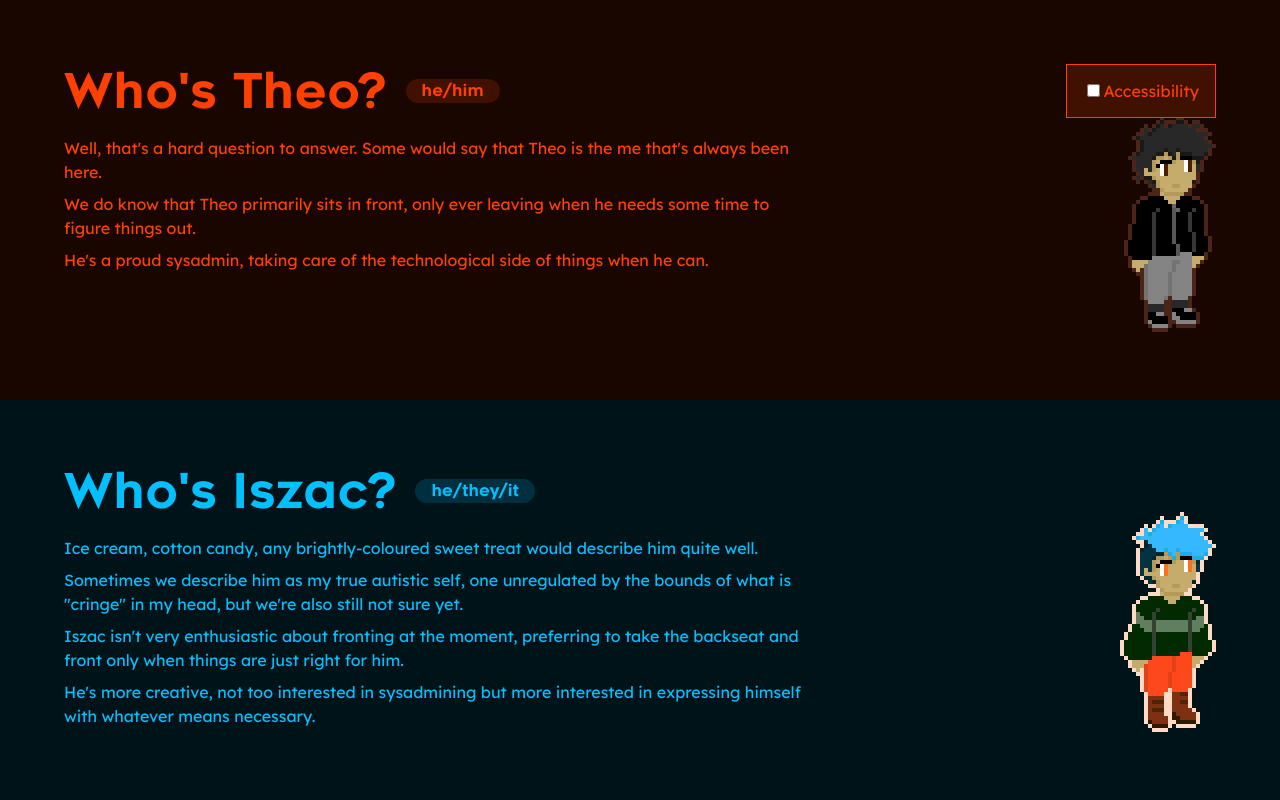
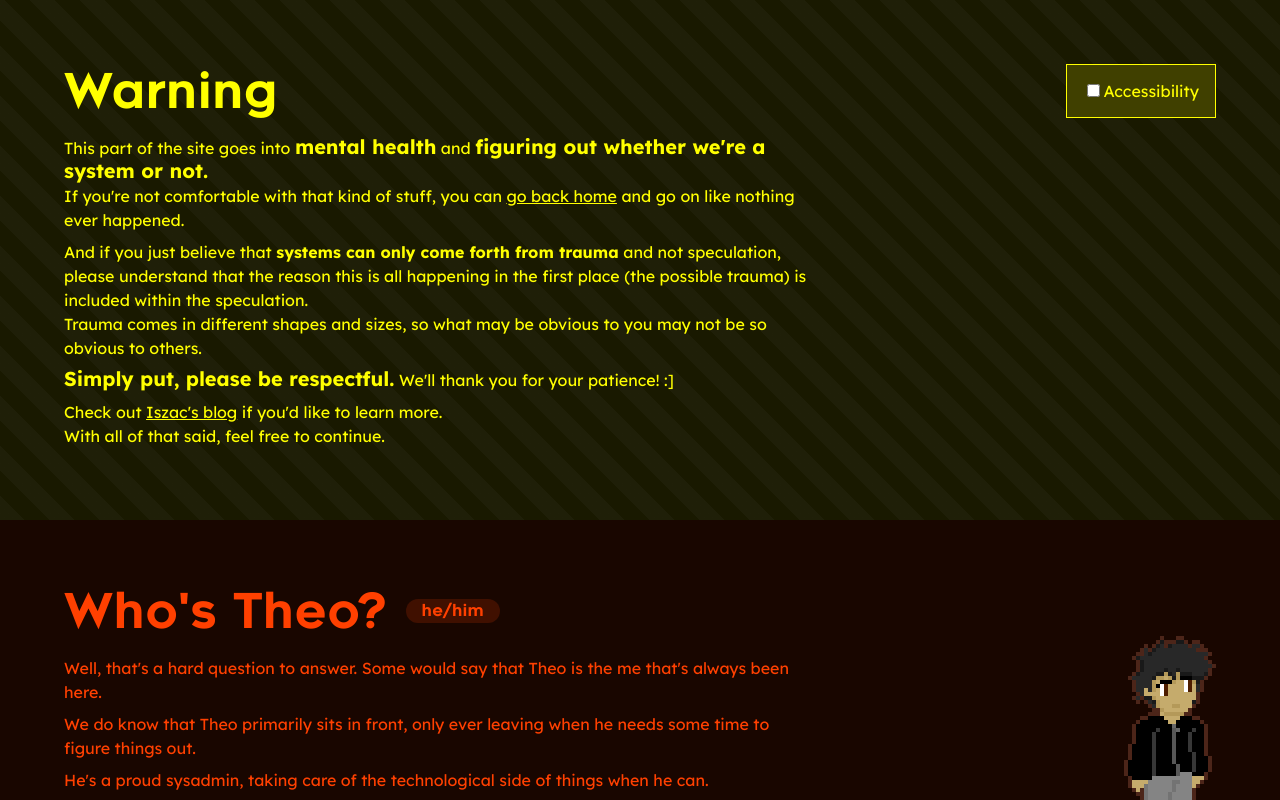
Before and after one commit to MeowcaTheoRange/NewNewWebsite, a Next.js app: page /iszac in a window 1280 px wide. Built offline with nearby package versions, Linux system fonts and the light colour scheme.

Commit message:
Iszac page

```diff
--- a/src/app/iszac/page.tsx
+++ b/src/app/iszac/page.tsx
@@ -58,6 +58,44 @@ export default function Home() {
       }}
     >
       <ScrollBackInd hide={page <= 0} scroll={body.current} time={time} />
+      <Page
+        color={Color3.fromHex("FFFF00")}
+        scale
+        bg="center/50px 50px repeating-linear-gradient(45deg, #80808010, #80808010 25%, transparent 25%, transparent 50%, #80808010 50%, #80808010 75%, transparent 75%, transparent 100%)"
+      >
+        <h1>Warning</h1>
+        <p>
+          This part of the site goes into <b>mental health</b> and{" "}
+          <b>figuring out whether we're a system or not.</b>
+          <br />
+          If you're not comfortable with that kind of stuff, you can{" "}
+          <a href="/">go back home</a> and go on like nothing ever happened.
+        </p>
+        <p>
+          And if you just believe that{" "}
+          <strong>systems can only come forth from trauma</strong> and not
+          speculation, please understand that the reason this is all happening
+          in the first place (the possible trauma) is included within the
+          speculation.
+          <br />
+          Trauma comes in different shapes and sizes, so what may be obvious to
+          you may not be so obvious to others.
+        </p>
+        <p>
+          <b>Simply put, please be respectful.</b> We'll thank you for your
+          patience! :]
+        </p>
+        <p>
+          Check out{" "}
+          <a href="https://blog.abtmtr.link/stories/" target="_blank">
+            Iszac's blog
+          </a>{" "}
+          if you'd like to learn more.
+          <br />
+          With all of that said, feel free to continue.
+        </p>
+        <AccessibilityBox />
+      </Page>
       <Page color={Color3.fromHex("FF4000")} cut>
         <h1>
           Who's Theo?&nbsp;
@@ -75,7 +113,7 @@ export default function Home() {
           He's a proud sysadmin, taking care of the technological side of things
           when he can.
         </p>
-        <AccessibilityBox />
+        <p>Honestly, there's not much to write home about him.</p>
         <Floaty>
           <img src="/whoami/theo_4x.png"></img>
         </Floaty>
@@ -96,7 +134,8 @@ export default function Home() {
         </p>
         <p>
           Iszac isn't very enthusiastic about fronting at the moment, preferring
-          to take the backseat and front only when things are just right for him.
+          to take the backseat and front only when things are just right for
+          him.
         </p>
         <p>
           He's more creative, not too interested in sysadmining but more
@@ -113,12 +152,52 @@ export default function Home() {
           <p className="chip">he/him</p>
         </h1>
         <p>
-          We proudly make up MeowcaTheoRange! How MeowcaTheoRange is made up specifically is still under debate.
+          We proudly make up MeowcaTheoRange! What this makes MeowcaTheoRange
+          specifically is still up for debate.
         </p>
         <p>
-          We're currently debating on whether or not we're a <strong>system</strong>,
-          especially because that's what we think is the best explanation to our
-          mental situation at the moment.
+          We're currently wondering whether or not we're a{" "}
+          <strong>system</strong>. We probably wouldn't be traumagenic, and
+          we're still figuring things out between us and our switches.
+        </p>
+        <p>
+          It could also be some sort of other thing, but further investigation
+          would be needed.
+        </p>
+        <p>
+          It's honestly quite hard to tell traits between <strong>Iszac</strong>{" "}
+          and <strong>Theo</strong> from a future perspective, due to our poor
+          memory. It's not impossible, but it is hard.
+        </p>
+        <p>
+          Feel free to read{" "}
+          <a href="https://blog.abtmtr.link/stories/" target="_blank">
+            Iszac's blog
+          </a>{" "}
+          for more information - Theo moved some of his experiences trying to
+          find Iszac over there because he thought it fit.
+        </p>
+        <h2>Cool facts</h2>
+        <p>
+          <b>Iszac</b> prefers having his own side of things, finding it rude to
+          use anything that he knows Theo would mind. Therefore, he owns a few
+          accounts, and Theo owns his own accounts.
+        </p>
+        <p>
+          We're speculating being a system primarily due to our{" "}
+          <strong>given name</strong> seemingly not cutting it anymore, as well
+          as us preferring plural references.
+        </p>
+        <p>
+          We're honestly a bit hopeful that we are a system, though too much
+          excitement may push unrealistic expectations about who we are. We're
+          trying not to push it because we're honestly still not sure if we're
+          thinking about it right.
+        </p>
+        <p>
+          Neither <strong>Iszac</strong> nor <strong>Theo</strong> have specific
+          roles like "protector" or "trauma holder", probably because we're not
+          traumagenic, as stated before.
         </p>
       </Page>
       <Page color={Color3.fromHex("c0c0c0")}>
--- a/src/components/Page/Page.module.css
+++ b/src/components/Page/Page.module.css
@@ -57,6 +57,10 @@
   padding-right: 128px;
 }
 
+.PageScale {
+  min-height: 0;
+}
+
 @media only screen and (max-width: 1024px) {
   .Page {
     font-size: 16px;
--- a/src/components/Page/Page.tsx
+++ b/src/components/Page/Page.tsx
@@ -10,6 +10,7 @@ export default function Page({
   floaty = false,
   half = false,
   cut = false,
+  scale = false,
   id,
 }: {
   children?: React.ReactNode;
@@ -19,15 +20,16 @@ export default function Page({
   footer?: boolean;
   floaty?: boolean;
   half?: boolean;
+  scale?: boolean;
   cut?: boolean;
   id?: string;
 }) {
   return (
     <div
       id={id}
-      className={`${styles.Page} ${cut ? styles.PageCut : ""} ${
-        half ? styles.PageHalf : ""
-      } ${preview ? styles.PagePreview : ""} ${
+      className={`${styles.Page} ${scale ? styles.PageScale : ""} ${
+        cut ? styles.PageCut : ""
+      } ${half ? styles.PageHalf : ""} ${preview ? styles.PagePreview : ""} ${
         footer ? styles.PageFooter : ""
       } ${floaty ? styles.PageSpace : ""} block PG-collapse-on-a11y`}
       style={
```
